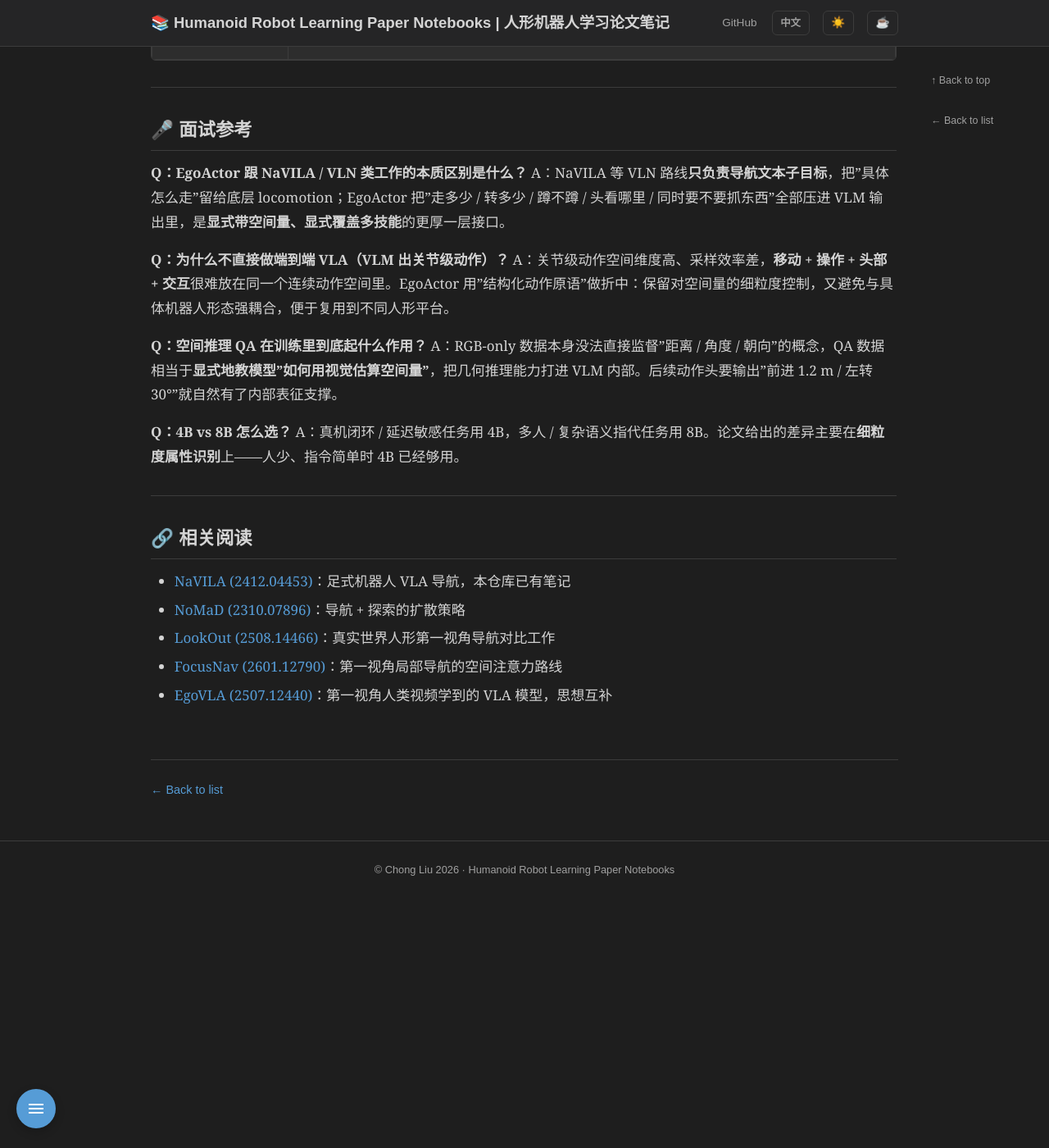
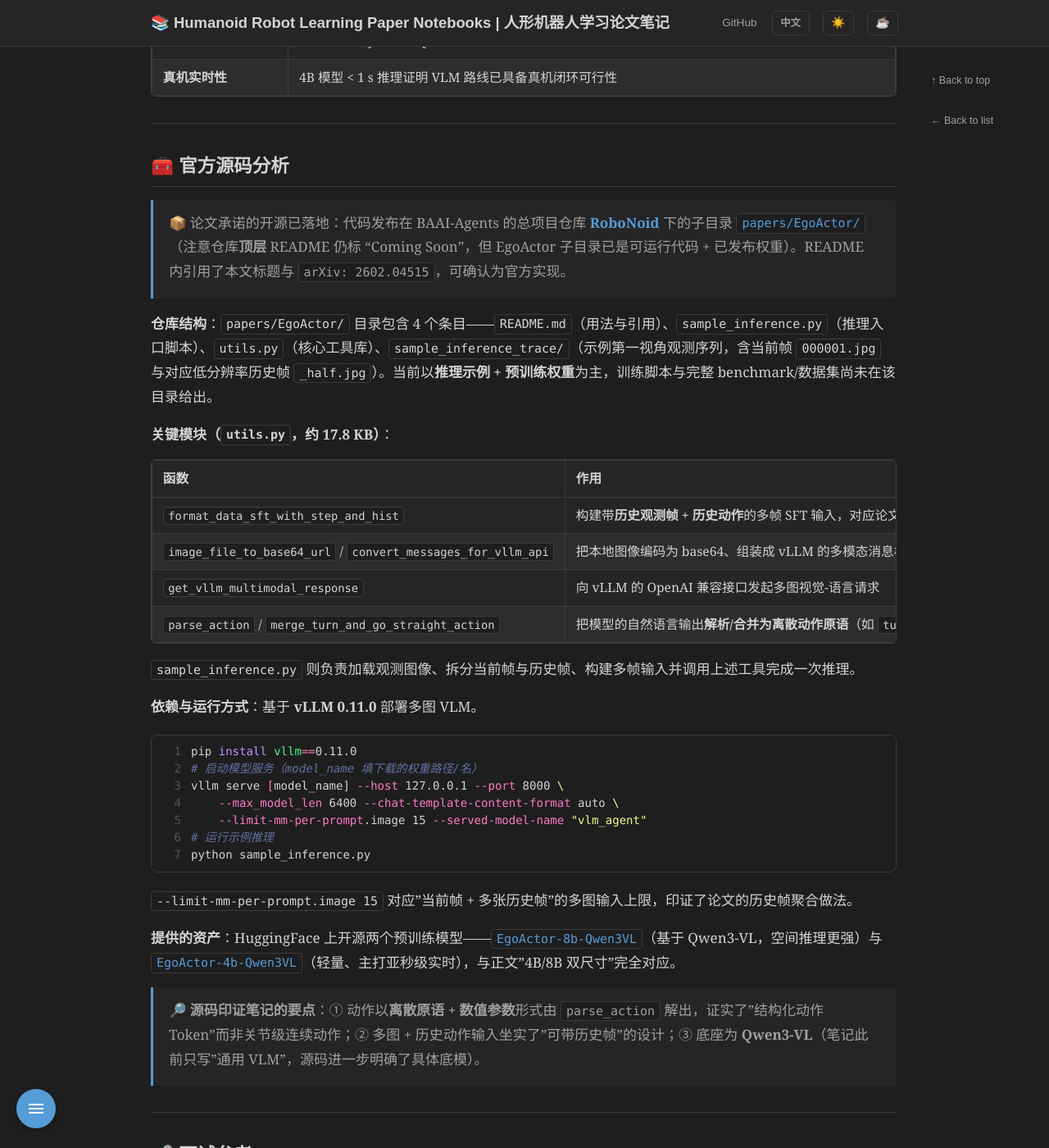
Before and after one commit to ImChong/Humanoid_Robot_Learning_Paper_Notebooks, a Jekyll site: the page built from papers/08_Navigation/EgoActor__Grounding_Task_Planning_into_Spatial-aware_Egocentric_Actions_for_Hum/EgoActor__Grounding_Task_Planning_into_Spatial-aware_Egocentric_Actions_for_Hum.md, in a window 1280 px wide and 1400 px high, scrolled down 4946 px. Shown: the whole window at 82% size. Built offline with Jekyll 4.4.1, drawn with Linux system fonts in a browser that asks for light colours; some of the changed text lies outside the part shown.

Commit message:
docs(EgoActor): 更新已开源源码链接并补充官方源码分析
EgoActor 代码已发布于 BAAI-Agents/RoboNoid 仓库 papers/EgoActor/ 子目录，
并在 HuggingFace 放出 4B/8B 预训练权重。

- 笔记元信息表：将"源码/权重 待官方释出"更新为官方仓库 + 权重链接
- 新增"🧰 官方源码分析"小节：仓库结构、utils.py 关键函数、vLLM 运行方式、
  预训练资产，并交叉印证笔记中的"结构化动作原语""历史帧""Qwen3-VL 底座"
- DAILY_SUMMARY_LOG：同步 EgoActor 源码状态为已开源

经核查，其余标注"待发布/暂未开源"的笔记（ULTRA、HMI、HiWET、MeshMimic、
EgoNav、HERO、ZeroWBC、VIGOR、HumanX 等）截至 2026-06 仍未公开官方代码。

Co-Authored-By: Claude Opus 4.8 <noreply@anthropic.com>
Claude-Session: https://claude.ai/code/session_01DjAP42daeFkBfSKycHhrRW

````diff
--- a/papers/08_Navigation/EgoActor__Grounding_Task_Planning_into_Spatial-aware_Egocentric_Actions_for_Hum/EgoActor__Grounding_Task_Planning_into_Spatial-aware_Egocentric_Actions_for_Hum.md
+++ b/papers/08_Navigation/EgoActor__Grounding_Task_Planning_into_Spatial-aware_Egocentric_Actions_for_Hum/EgoActor__Grounding_Task_Planning_into_Spatial-aware_Egocentric_Actions_for_Hum.md
@@ -27,7 +27,8 @@ category: "Navigation"
 | 项目主页 | [baai-agents.github.io/EgoActor](https://baai-agents.github.io/EgoActor/) |
 | Hugging Face | [papers/2602.04515](https://huggingface.co/papers/2602.04515) |
 | **发布时间** | 2026-02-04 (arXiv) |
-| 源码 / 权重 | 待官方释出（论文声明开源代码、模型、数据与评测协议） |
+| 源码（官方）| ✅ 已开源：[BAAI-Agents/RoboNoid](https://github.com/BAAI-Agents/RoboNoid) → 子目录 [`papers/EgoActor/`](https://github.com/BAAI-Agents/RoboNoid/tree/main/papers/EgoActor)（截至 2026-06 已放出推理代码与预训练权重） |
+| 预训练权重 | [EgoActor-8b-Qwen3VL](https://huggingface.co/BAAI-Agents/EgoActor-8b-Qwen3VL) · [EgoActor-4b-Qwen3VL](https://huggingface.co/BAAI-Agents/EgoActor-4b-Qwen3VL) |
 | 提交日期 | 2026-02 |
 
 **机构**：北京智源人工智能研究院（BAAI）— `BAAI-Agents` 团队
@@ -203,6 +204,43 @@ flowchart TB
 
 ---
 
+## 🧰 官方源码分析
+
+> 📦 论文承诺的开源已落地：代码发布在 BAAI-Agents 的总项目仓库 **[RoboNoid](https://github.com/BAAI-Agents/RoboNoid)** 下的子目录 [`papers/EgoActor/`](https://github.com/BAAI-Agents/RoboNoid/tree/main/papers/EgoActor)（注意仓库**顶层** README 仍标 "Coming Soon"，但 EgoActor 子目录已是可运行代码 + 已发布权重）。README 内引用了本文标题与 `arXiv: 2602.04515`，可确认为官方实现。
+
+**仓库结构**：`papers/EgoActor/` 目录包含 4 个条目——`README.md`（用法与引用）、`sample_inference.py`（推理入口脚本）、`utils.py`（核心工具库）、`sample_inference_trace/`（示例第一视角观测序列，含当前帧 `000001.jpg` 与对应低分辨率历史帧 `_half.jpg`）。当前以**推理示例 + 预训练权重**为主，训练脚本与完整 benchmark/数据集尚未在该目录给出。
+
+**关键模块（`utils.py`，约 17.8 KB）**：
+
+| 函数 | 作用 |
+|---|---|
+| `format_data_sft_with_step_and_hist` | 构建带**历史观测帧 + 历史动作**的多帧 SFT 输入，对应论文"可带历史帧"的设计 |
+| `image_file_to_base64_url` / `convert_messages_for_vllm_api` | 把本地图像编码为 base64、组装成 vLLM 的多模态消息格式 |
+| `get_vllm_multimodal_response` | 向 vLLM 的 OpenAI 兼容接口发起多图视觉-语言请求 |
+| `parse_action` / `merge_turn_and_go_straight_action` | 把模型的自然语言输出**解析/合并为离散动作原语**（如 `turn_right`、`go_straight`、`sidestep_right` 及其幅度参数）——即笔记中"结构化动作 Token 解码 → 动作原语"那一步的具体实现 |
+
+`sample_inference.py` 则负责加载观测图像、拆分当前帧与历史帧、构建多帧输入并调用上述工具完成一次推理。
+
+**依赖与运行方式**：基于 **vLLM 0.11.0** 部署多图 VLM。
+
+```bash
+pip install vllm==0.11.0
+# 启动模型服务（model_name 填下载的权重路径/名）
+vllm serve [model_name] --host 127.0.0.1 --port 8000 \
+    --max_model_len 6400 --chat-template-content-format auto \
+    --limit-mm-per-prompt.image 15 --served-model-name "vlm_agent"
+# 运行示例推理
+python sample_inference.py
+```
+
+`--limit-mm-per-prompt.image 15` 对应"当前帧 + 多张历史帧"的多图输入上限，印证了论文的历史帧聚合做法。
+
+**提供的资产**：HuggingFace 上开源两个预训练模型——[`EgoActor-8b-Qwen3VL`](https://huggingface.co/BAAI-Agents/EgoActor-8b-Qwen3VL)（基于 Qwen3-VL，空间推理更强）与 [`EgoActor-4b-Qwen3VL`](https://huggingface.co/BAAI-Agents/EgoActor-4b-Qwen3VL)（轻量、主打亚秒级实时），与正文"4B/8B 双尺寸"完全对应。
+
+> 🔎 **源码印证笔记的要点**：① 动作以**离散原语 + 数值参数**形式由 `parse_action` 解出，证实了"结构化动作 Token"而非关节级连续动作；② 多图 + 历史动作输入坐实了"可带历史帧"的设计；③ 底座为 **Qwen3-VL**（笔记此前只写"通用 VLM"，源码进一步明确了具体底模）。
+
+---
+
 ## 🎤 面试参考
 
 **Q：EgoActor 跟 NaVILA / VLN 类工作的本质区别是什么？**
````
Also changed, not shown: papers/DAILY_SUMMARY_LOG.md (+1 -1 lines).
